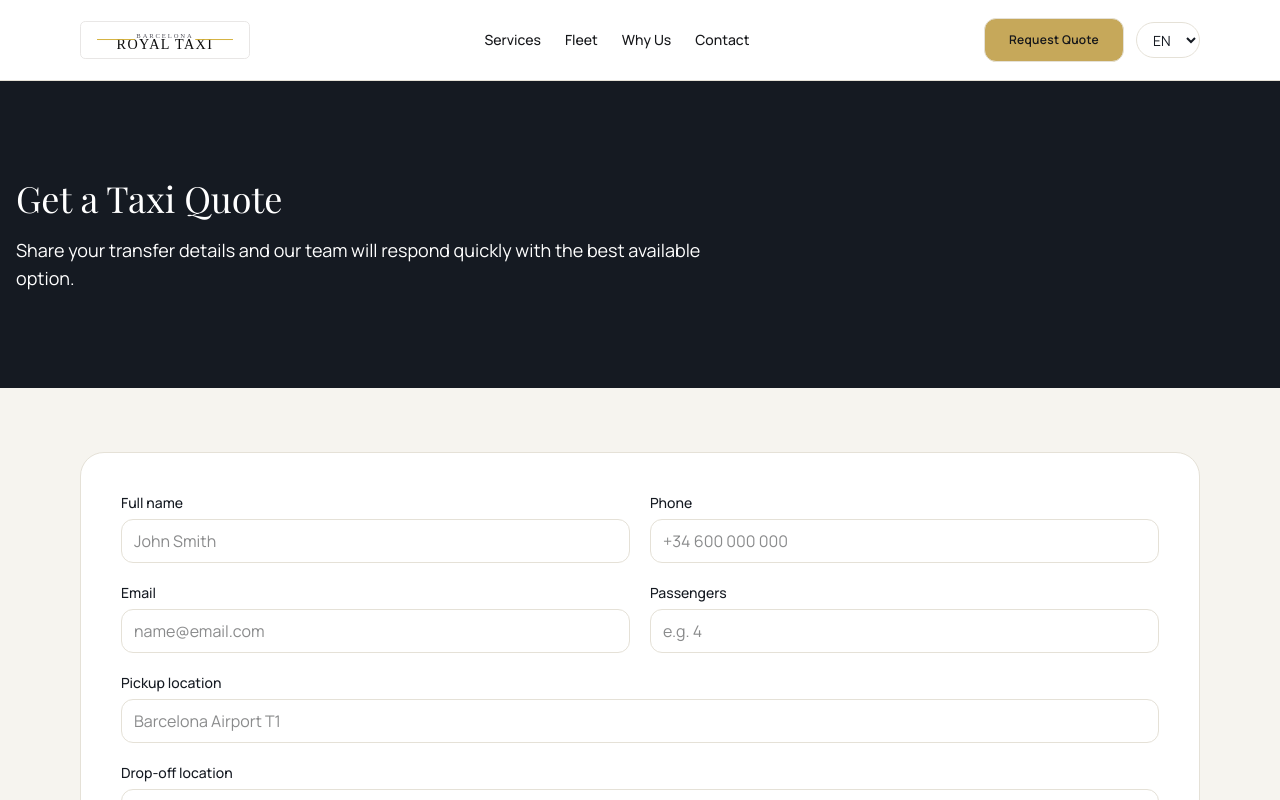
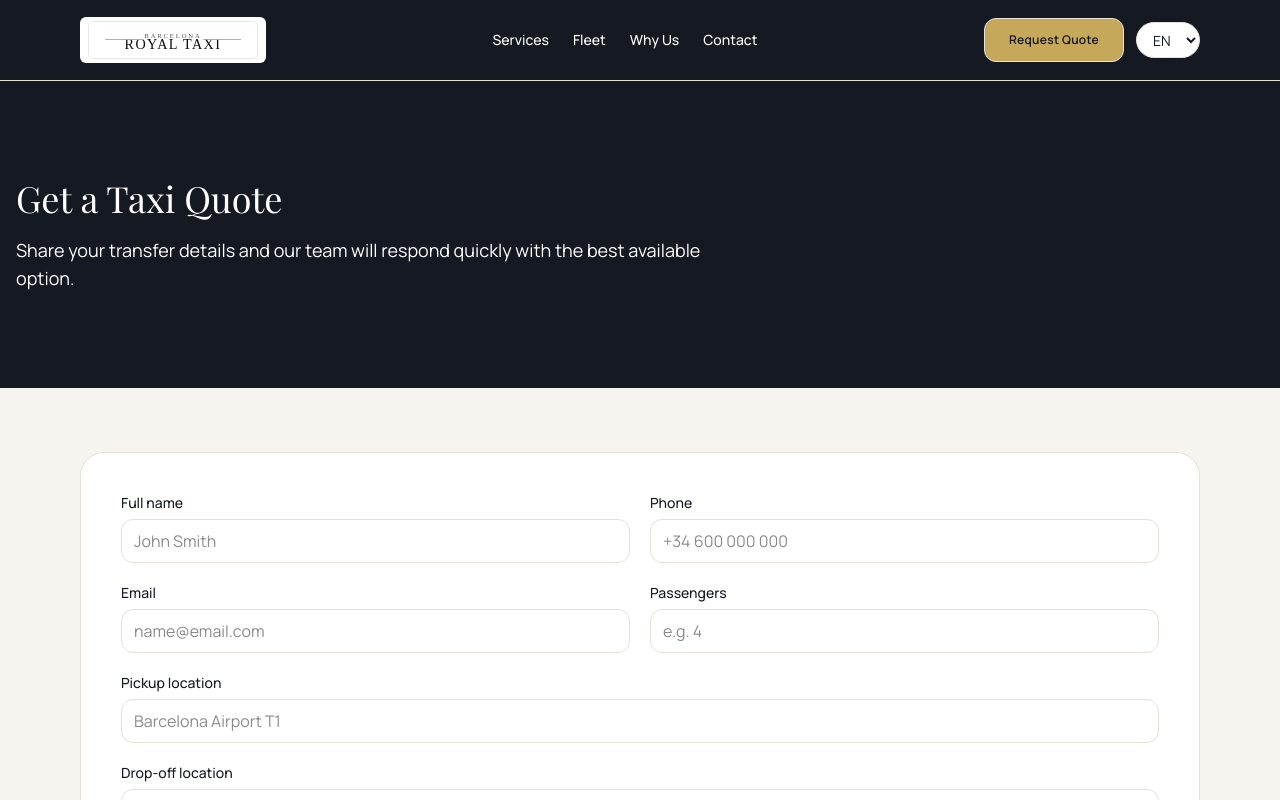
Before and after one commit to insidedopamineacademy-cmd/royaltaxibcn, a Next.js app: page /en/get-a-quote in a window 1280 px wide. Shown: the top 800 px of the page. Built offline with nearby package versions, Linux system fonts and the light colour scheme; a web font is replaced by a local one.

Commit message:
style(header): dark premium header with white navigation

```diff
--- a/src/components/Header.tsx
+++ b/src/components/Header.tsx
@@ -27,10 +27,14 @@ export function Header() {
   }, [pathname]);
 
   return (
-    <header className="sticky top-0 z-40 border-b border-[var(--color-border)] bg-[var(--color-card)]/95 backdrop-blur">
+    <header className="sticky top-0 z-40 border-b border-white/10 bg-[var(--color-navy)] text-white backdrop-blur">
       <Container className="py-3">
         <div className="flex min-h-14 items-center justify-between gap-4">
-          <Link href="/" className="shrink-0" aria-label="Royal Taxi Barcelona">
+          <Link
+            href="/"
+            className="shrink-0 rounded-md bg-white px-2 py-1"
+            aria-label="Royal Taxi Barcelona"
+          >
             <Image src="/logo.svg" alt="Royal Taxi Barcelona" width={170} height={38} priority />
           </Link>
 
@@ -45,8 +49,8 @@ export function Header() {
                   aria-current={isActive ? "page" : undefined}
                   className={`text-sm font-medium transition ${
                     isActive
-                      ? "text-[var(--color-navy)]"
-                      : "text-[var(--color-muted)] hover:text-[var(--color-navy)]"
+                      ? "text-white"
+                      : "text-white/70 hover:text-white"
                   }`}
                 >
                   {t(item.key)}
@@ -64,7 +68,7 @@ export function Header() {
               type="button"
               aria-label={menuOpen ? t("closeMenu") : t("openMenu")}
               aria-expanded={menuOpen}
-              className="inline-flex h-10 w-10 items-center justify-center rounded-xl border border-[var(--color-border)] bg-white text-[var(--color-navy)] lg:hidden"
+              className="inline-flex h-10 w-10 items-center justify-center rounded-xl border border-white/20 bg-white/10 text-white lg:hidden"
               onClick={() => setMenuOpen((prev) => !prev)}
             >
               {menuOpen ? "✕" : "☰"}
@@ -73,7 +77,7 @@ export function Header() {
         </div>
 
         {menuOpen ? (
-          <nav className="mt-3 rounded-2xl border border-[var(--color-border)] bg-white p-3 shadow-soft lg:hidden">
+          <nav className="mt-3 rounded-2xl border border-white/10 bg-[var(--color-navy)] p-3 shadow-soft lg:hidden">
             <ul className="flex flex-col gap-1">
               {navItems.map((item) => {
                 const isActive = pathname === item.href;
@@ -85,8 +89,8 @@ export function Header() {
                       aria-current={isActive ? "page" : undefined}
                       className={`block rounded-lg px-3 py-2 text-sm font-medium transition ${
                         isActive
-                          ? "bg-[var(--color-surface)] text-[var(--color-navy)]"
-                          : "text-[var(--color-muted)] hover:bg-[var(--color-surface)] hover:text-[var(--color-navy)]"
+                          ? "bg-white/10 text-white"
+                          : "text-white/70 hover:bg-white/10 hover:text-white"
                       }`}
                     >
                       {t(item.key)}
```
